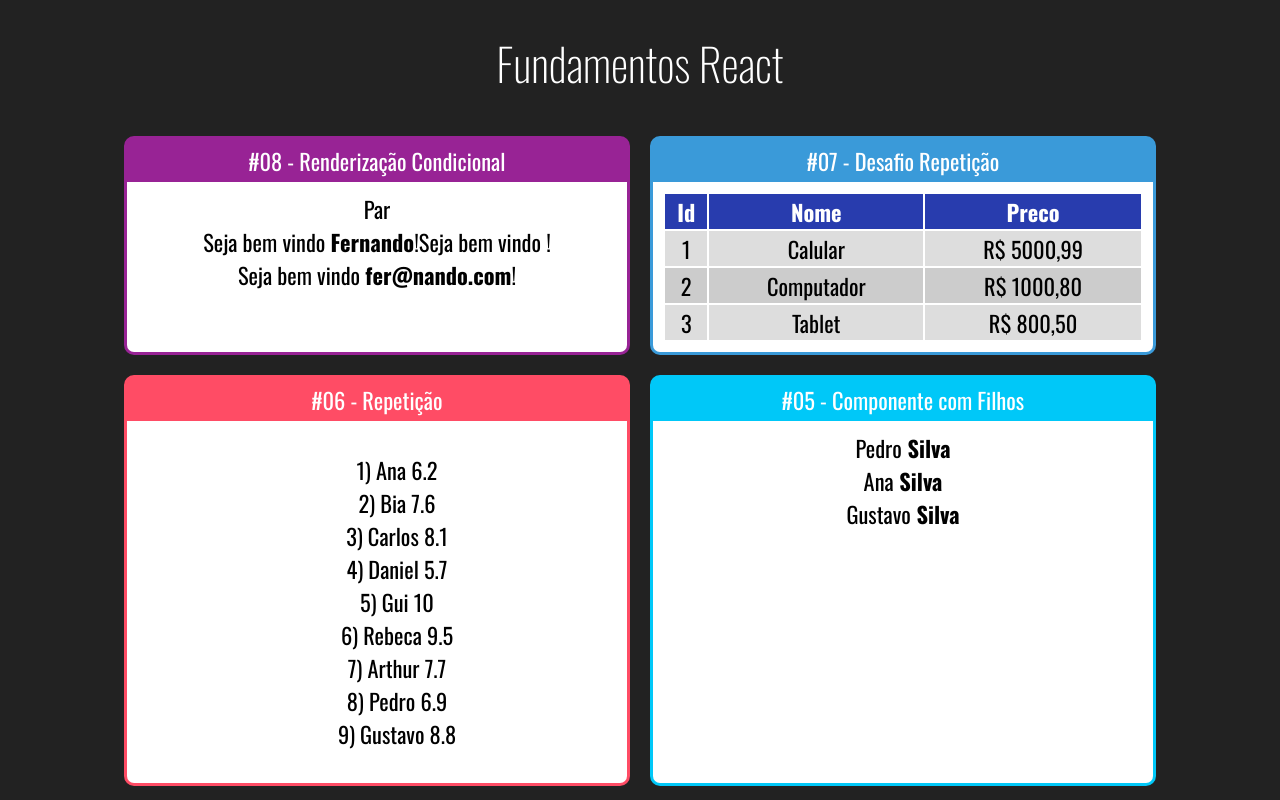
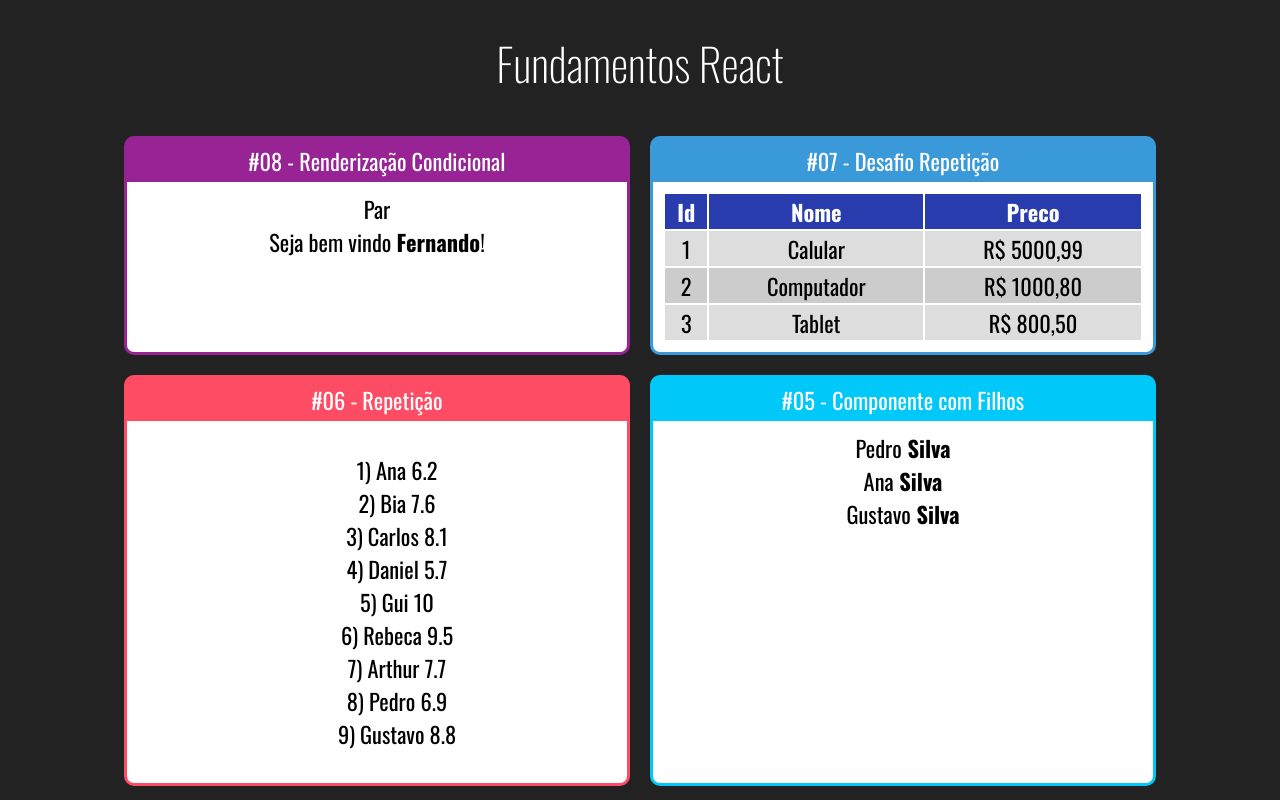
Before and after one commit to lucasg13info/curso-react, a React (Create React App) app in the folder fundamentos-react/: page / in a window 1280 px wide. Shown: the top 800 px of the page. Built offline with nearby package versions, Linux system fonts and the light colour scheme.

Commit message:
Condicional usando tags

```diff
--- a/fundamentos-react/src/App.jsx
+++ b/fundamentos-react/src/App.jsx
@@ -22,8 +22,9 @@ export default () => (
 
         <Card titulo="#08 - Renderização Condicional" color="#982395">
                 <ParOuImpar numero={20}> </ParOuImpar>
-                <UsuaioInfo usuario={{ nome: 'Fernando' }}> </UsuaioInfo>
-                <UsuaioInfo usuario={{ email: 'fer@nando.com' }}> </UsuaioInfo>
+                <UsuaioInfo usuario={{ nome: 'Fernando' }} />
+                {/* <UsuaioInfo usuario={{ }}/>
+                <UsuaioInfo /> */}
             </Card>
 
             <Card titulo="#07 - Desafio Repetição" color="#3A9AD9">
--- a/fundamentos-react/src/components/basicos/condicional/UsuarioInfo.jsx
+++ b/fundamentos-react/src/components/basicos/condicional/UsuarioInfo.jsx
@@ -1,15 +1,22 @@
 import React from 'react'
-import If from './if'
+import If, {Else} from './if'
 export default props => {
     const usuario = props.usuario || { }
     return (
         <div>
-            <If test={usuario && usuario.nome}>
+            {/* <If test={usuario && usuario.nome}>
                 Seja bem vindo <strong>{ usuario.nome }</strong>!
             </If>
 
-            <If test={usuario || usuario.email}>
-                Seja bem vindo <strong>{ usuario.email }</strong>!
+            <If test={usuario || !usuario.nome}>
+                Seja bem vindo <strong>Amigão</strong>!
+            </If> */}
+
+            <If test={usuario && usuario.nome}>
+                Seja bem vindo <strong>{ usuario.nome }</strong>!
+                <Else>
+                    Seja bem vindo <strong>Amigão</strong>
+                </Else>
             </If>
         </div>
     )
--- a/fundamentos-react/src/components/basicos/condicional/if.js
+++ b/fundamentos-react/src/components/basicos/condicional/if.js
@@ -1,20 +1,24 @@
-/*
-
-    <If teste={aluno.nota >= 7}>
-        <span>...</span>
-        <span>...</span>
-        <span>...</span>
-    </If>
+export default props => {
+    const elseChild = props.children.filter(child => {
+        return child.type && child.type.name ==='Else'
+    })[0]
 
 
-*/
+    const ifChildren = props.children.filter(child => {
+        return child !== elseChild
+
+    })
 
 
+    console.log(elseChild)
 
-export default props => {
     if(props.test) {
-        return props.children
+        return ifChildren
+    }else if(elseChild) {
+        return elseChild
     }else {
         return false
     }
 }
+
+export const Else = props => props.children
```
